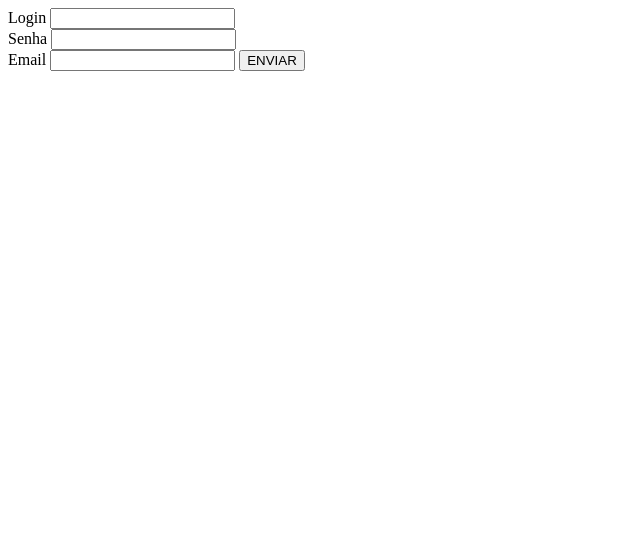
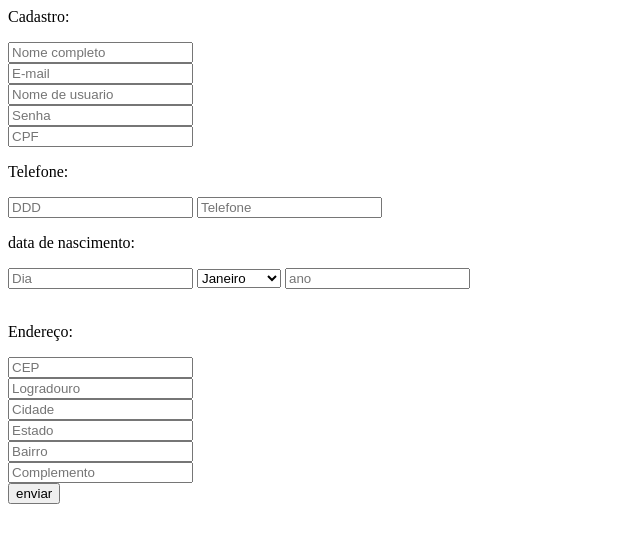
Before and after one commit to maarcosvsv/casalimpa, a PHP site: page /pages/cadastroEmpregado.php in a window 1280 px wide. Shown: the top 543 px of the page, without its empty margins (0-640 px from the left). Run offline with PHP 8.4, Linux system fonts and the light colour scheme; style sheets or scripts are compiled from the project's sources; some libraries are stand-ins or nearby versions.

Commit message:
Adicionado AJAX Request

```diff
--- a/action/cadastroEmpregado.action.php
+++ b/action/cadastroEmpregado.action.php
@@ -8,8 +8,7 @@
  * and open the template in the editor.
  */
 
-
-	$login = $_POST['login'];
+	    $login = $_POST['login'];
         $senha = $_POST['senha'];
         $email = $_POST['email'];
 
--- /dev/null
+++ b/ajax/cep.ajax.js
@@ -0,0 +1,25 @@
+$(document).ready( function() {
+   /* Executa a requisição quando o campo CEP perder o foco */
+   $('#cep').blur(function(){
+           /* Configura a requisição AJAX */
+            alert("cheguei aqui");
+           $.ajax({
+               url : 'ajaxRequest/cep.request.php', /* URL que será chamada */
+                type : 'POST', /* Tipo da requisição */
+                data: 'cep=' + $('#cep').val(), /* dado que será enviado via POST */
+                dataType: 'json', /* Tipo de transmissão */
+                success: function(data){
+                    if(data.sucesso === 1){
+                        $('#rua').val(data.rua);
+                        $('#logradouro').val(data.logradouro);
+                        $('#bairro').val(data.bairro);
+                        $('#cidade').val(data.cidade);
+
+
+
+                    }
+                }
+           });
+   return false;
+   });
+});
--- a/dao/Empregado.dao.php
+++ b/dao/Empregado.dao.php
@@ -2,6 +2,7 @@
     require_once '../entity/Empregado.class.php';
     require_once '../entity/Usuario.class.php';
     require_once '../connectionFactory/connectionFactory.php';
+
 /*
  * To change this license header, choose License Headers in Project Properties.
  * To change this template file, choose Tools | Templates
--- a/index.php
+++ b/index.php
@@ -11,7 +11,7 @@ and open the template in the editor.
     </head>
     <body>
         <?php
-       echo 'Projeto de pi - Teste subida jackson';
+       echo 'Projeto de pi';
         ?>
     </body>
 </html>
--- a/pages/cadastroEmpregado.php
+++ b/pages/cadastroEmpregado.php
@@ -1,17 +1,64 @@
+
+<html>
+<head>
+
+
+ <script type="text/javascript" src="../resources/js/script.js"></script>
+ <script type='text/javascript' src='../ajax/cep.ajax.js'></script>
+ <script type="text/javascript" src="../resources/js/jquery.js"></script>
+ <script type="text/javascript" src="http://ajax.googleapis.com/ajax/libs/jquery/1.8/jquery.min.js"></script>
+<link rel="stylesheet" type="text/css" href="../resources/css/estilo.css">
+
+<meta charset="utf-8">
+
+</head>
+
 <body>
 
-    <form id="cadastroUsuario" action="../action/cadastroEmpregado.action.php" method="POST">
-        Login
-	<input type="text" id="login" name="login" />
-	<br>
-	Senha
-	<input type="text" id="senha" name="senha" />
-	<br>
-	Email
-	<input type="text" id="email" name="email" />
+<div id="#">
+<p> Cadastro:</P>
+<form action="../action/cadastroEmpregado.action.php" method="POST">
+	<input type="text" id="#" name="nome" placeholder="Nome completo"/><br/>
+	<input type="text" id="#" name="email" onblur="validacaoEmail(f1.email)" placeholder="E-mail"/><br/>
+	<input type="text" id="#" name="login" placeholder="Nome de usuario"/><br/>
+	<input type="password" id="#" name="senha" placeholder="Senha"/><br/>
+	<input type="text" id="#" onkeyup="somenteNumeros(this)" name="cpf" maxlength="11" placeholder="CPF"/><br/>
+	<p>Telefone:</p>
+	<input type="text" id="#" onkeyup="somenteNumeros(this);" maxlength="2" placeholder="DDD" />
+	<input type="text" id="#" onkeyup="somenteNumeros(this);"  maxlength="9" placeholder="Telefone"  /><br />
+	<p>data de nascimento:</p>
+	<input type="txt" id="#" name="nasc_dia" onkeyup="somenteNumeros(this)" placeholder="Dia" maxlength="2"/>
+		<select id="#" name="nasc_mes">
+			<option value="janeiro">Janeiro</option>
+			<option value="fevereiro">Fevereiro</option>
+			<option value="marco">Março</option>
+			<option value="maior">Maio</option>
+			<option value="junho">Junho</option>
+			<option value="julho">Julho</option>
+			<option value="agosto">Agosto</option>
+			<option value="setembro">Setembro</option>
+			<option value="outubro">Outubro</option>
+			<option value="novenbro">Novenbro</option>
+			<option value="dezembro">Dezembro</option>
+		</select>
+	<input type="txt" id="#" name="nasc_ano" onkeyup="somenteNumeros(this)" placeholder="ano" maxlength="4"/><br/><br />
 
-	<button type="submit"> ENVIAR </button>
+	<p>Endereço:<p/>
+	<input type="text" id="cep" name="cep" maxlength="8" placeholder="CEP"/><br/>
+	<input type="text" id="#" name="logradouro" placeholder="Logradouro"/><br/>
+	<input type="text" id="#" name="cidade" placeholder="Cidade"/><br/>
+	<input type="text" id="#" name="UF" placeholder="Estado"/><br/>
+	<input type="text" id="#" name="bairro" placeholder="Bairro"/><br/>
+	<input type="text" id="#" name="complemento" placeholder="Complemento"/><br/>
+
+
+	<input type="submit" class="" value="enviar"/>
+
 	</form>
 
 
+
+
+</div>
 </body>
+</html>
```
Also changed, not shown: ajax/ajaxRequest/cep.request.php (added, +21 -0 lines), dao/Endereco.dao.php (added, +51 -0 lines), entity/Bairro.class.php (added, +50 -0 lines), entity/Cidade.class.php (added, +52 -0 lines), entity/Logradouro.class.php (added, +62 -0 lines), entity/UF.class.php (added, +44 -0 lines), resources/css/estilo.css (added, +31 -0 lines), resources/js/script.js (added, +17 -0 lines).
